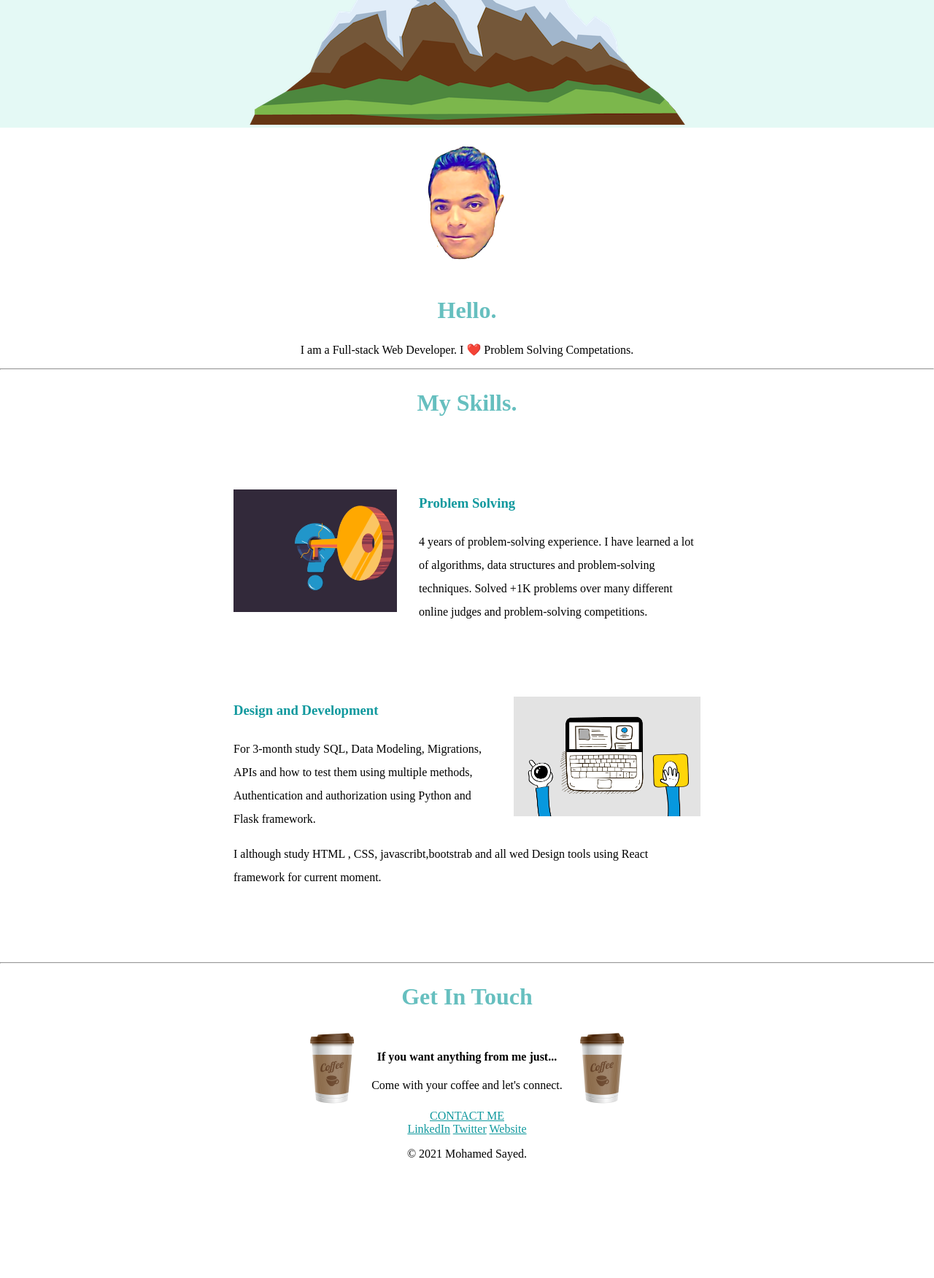
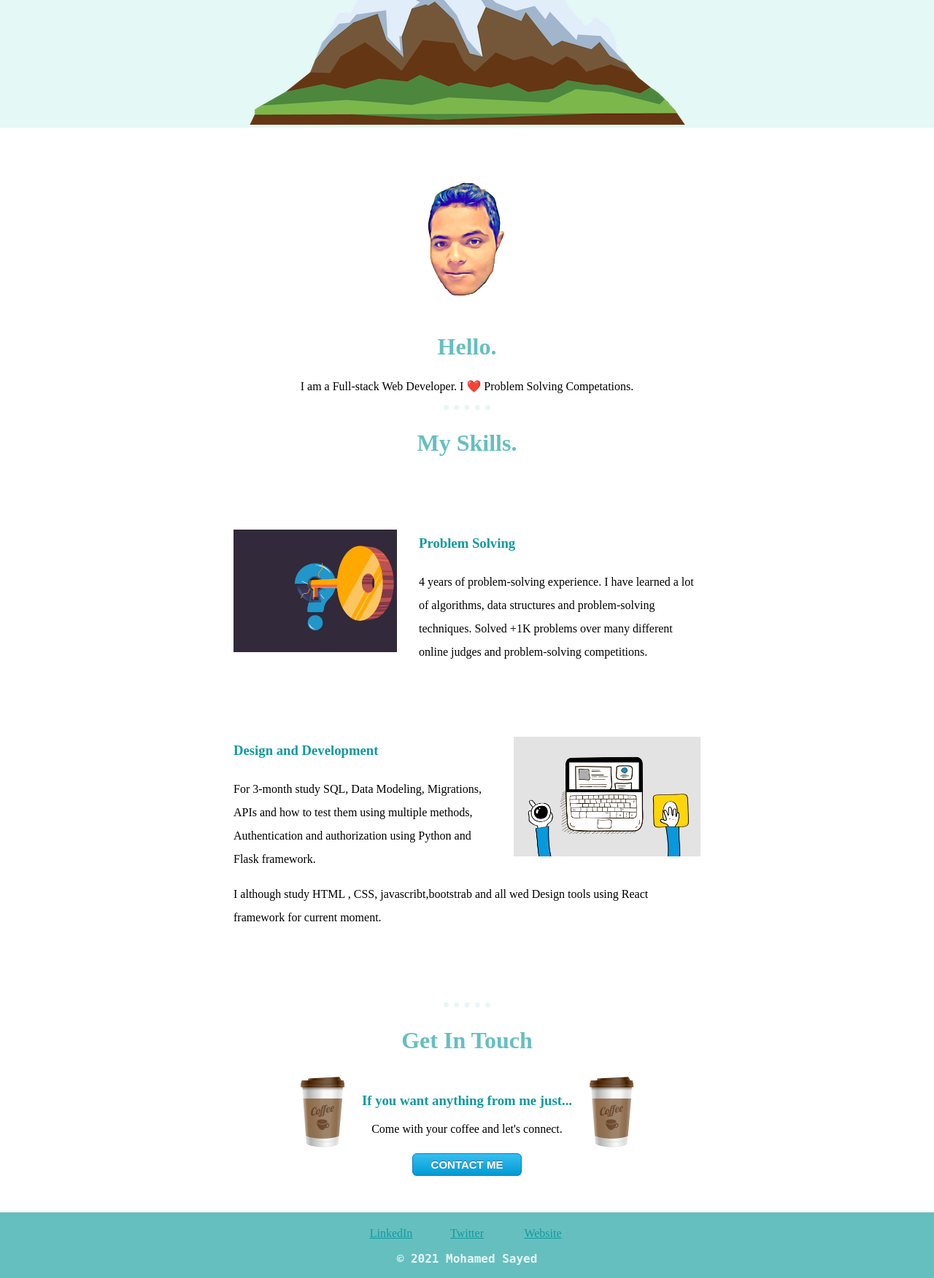
Before and after one commit to Acceptologist/Learn-React, a web app: file Third/index.html in a window 1280 px wide. Shown: the part 479-2231 px from the top of the page at 73% size. Before the commit the page ends 2070 px from the top, so only its background shows below. Run offline with its HTML, style and script files only (its server is not run), Linux system fonts and the light colour scheme; some web fonts are replaced.

Commit message:
my change

```diff
--- a/Third/css/styles.css
+++ b/Third/css/styles.css
@@ -10,10 +10,18 @@ body {
 
 .middle-container {
   text-align: center;
+  margin-bottom: 50px;
+  margin-top: 50px;
 }
 
 .bottom-container {
   text-align: center;
+  color: #11999E;
+  background-color: #66BFBF;
+  font-size: 1rem;
+  padding-bottom: 1px;
+  padding-top: 20px;
+  margin-bottom: 0;
 }
 
 .coffee-table {
@@ -92,3 +100,44 @@ a {
   text-align: left;
   line-height: 2;
 }
+.copyright{
+  color: #EAF6F6;
+  font-weight: bold;
+  font-family:monospace;
+}
+a{
+    content:" ";
+    display:inline-block;
+    width:100px;
+}
+.btn{
+	box-shadow: 0px 1px 0px 0px #f0f7fa;
+	background:linear-gradient(to bottom, #33bdef 5%, #019ad2 100%);
+	background-color:#33bdef;
+	border-radius:6px;
+	border:1px solid #057fd0;
+	display:inline-block;
+	cursor:pointer;
+	color:#ffffff;
+	font-family:Arial;
+	font-size:15px;
+	font-weight:bold;
+	padding:6px 24px;
+	text-decoration:none;
+	text-shadow:0px -1px 0px #5b6178;
+}
+.btn:hover {
+	background:linear-gradient(to bottom, #019ad2 5%, #33bdef 100%);
+	background-color:#019ad2;
+}
+.btn:active {
+	position:relative;
+	top:1px;
+}
+hr{
+  border-top: 7px dotted #EAF6F6;
+  border-right-style: none;
+  border-left-style: none;
+  border-bottom-style: none;
+  width: 5%;
+}
--- a/Third/index.html
+++ b/Third/index.html
@@ -62,7 +62,7 @@ using Python and Flask framework.</p>
             <img class="coffee" src="images/coffee2.png" alt="">
           </td>
           <td>
-            <h4>If you want anything from me just...</h4>
+            <h3>If you want anything from me just...</h3>
             <p>Come with your coffee and let's connect.</p>
           </td>
           <td>
@@ -79,7 +79,7 @@ using Python and Flask framework.</p>
     <a class="footer-link" href="https://www.linkedin.com/in/mohamedsayed4business">LinkedIn</a>
     <a class="footer-link" href="https://twitter.com/">Twitter</a>
     <a class="footer-link" href="https://www.appbrewery.co/">Website</a>
-    <p>© 2021 Mohamed Sayed.</p>
+    <p class="copyright">© 2021 Mohamed Sayed</p>
   </div>
 </body>
 
```
